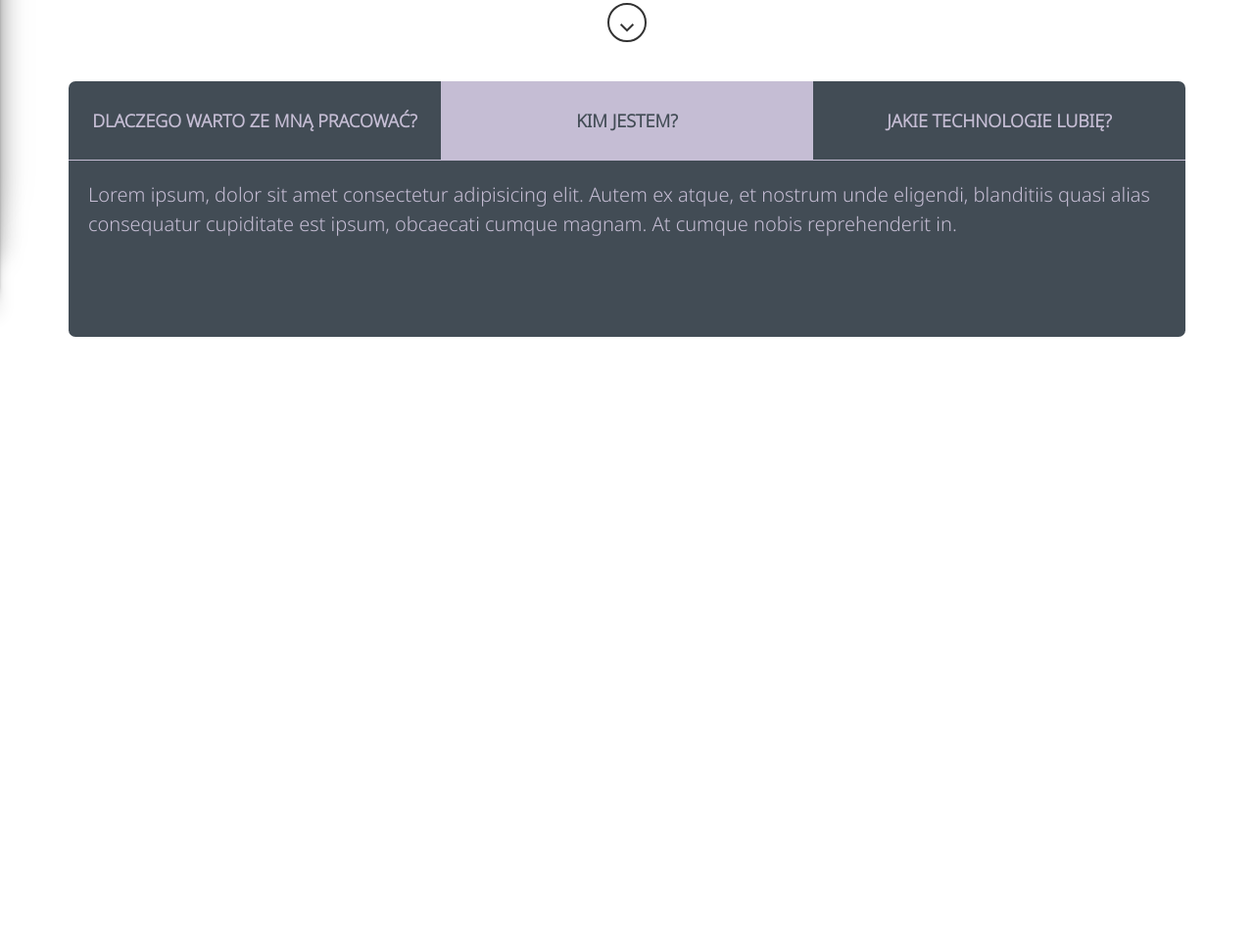
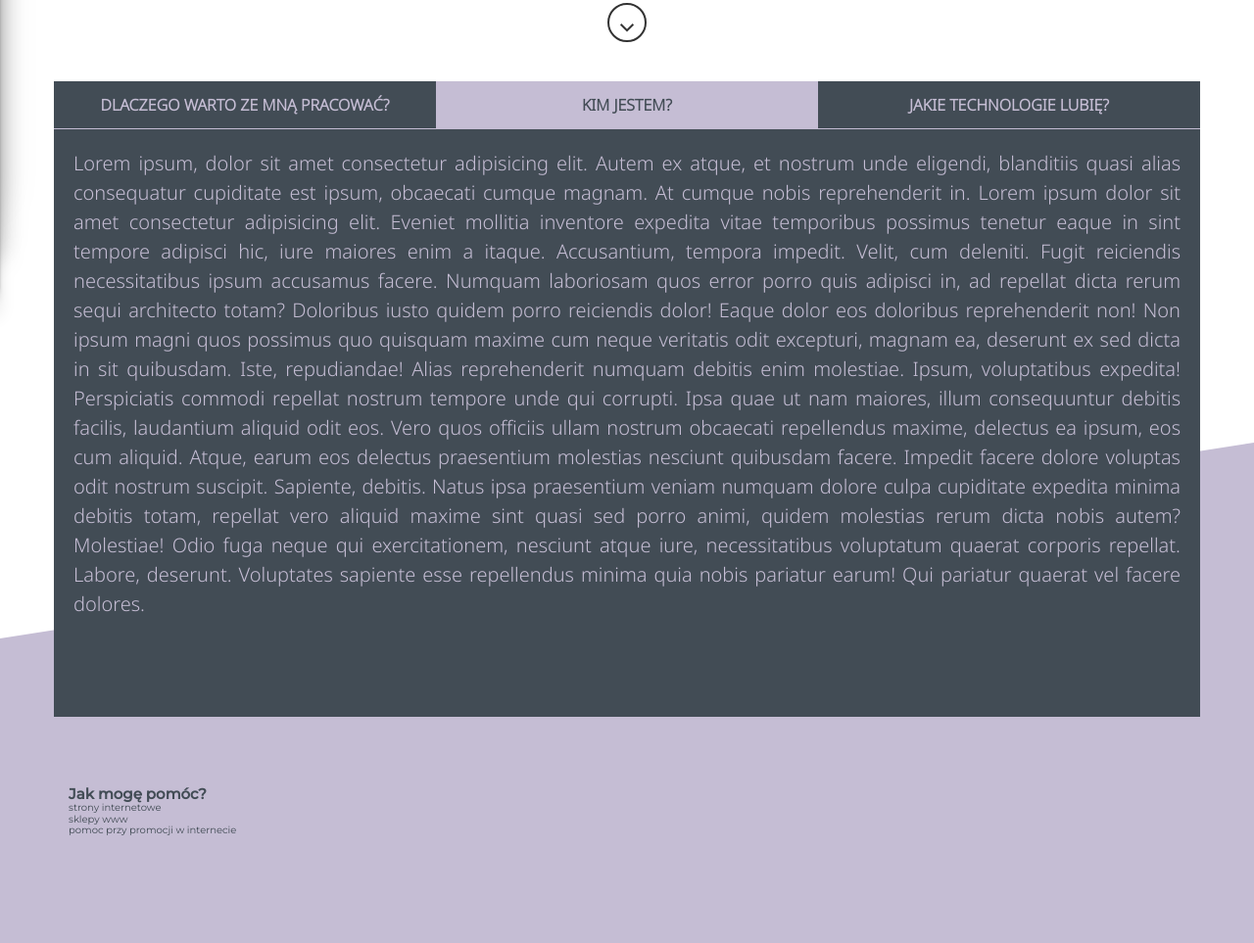
Before and after one commit to wiktor-bandura/my-personal-websiite-static-template, a website: page index.html in a window 1280 px wide. Shown: the part 509-1472 px from the top of the page at 98% size. Before the commit the page ends 893 px from the top, so only its background shows below. Drawn offline with nearby package versions, Linux system fonts and the light colour scheme; files that its build step writes are made by us from their sources.

Commit message:
About section with dummy content

```diff
--- a/index.html
+++ b/index.html
@@ -58,6 +58,8 @@
                 </div>
             </div>
         </section>
+    </div>
+    <div class="container container--100">
         <section class="about-section">
             <div class="about-section__head">
                <a href="#why-me" class="about-section__switch">Dlaczego warto ze mną pracować?</a>
@@ -66,14 +68,50 @@
             </div>
             <p class="about-section__content about-section__content--active">
                Lorem ipsum, dolor sit amet consectetur adipisicing elit. Autem ex atque, et nostrum unde eligendi, blanditiis quasi alias consequatur cupiditate est ipsum, obcaecati cumque magnam. At cumque nobis reprehenderit in.
+               Lorem ipsum dolor sit amet consectetur adipisicing elit. Eveniet mollitia inventore expedita vitae temporibus possimus tenetur eaque in sint tempore adipisci hic, iure maiores enim a itaque. Accusantium, tempora impedit.
+               Velit, cum deleniti. Fugit reiciendis necessitatibus ipsum accusamus facere. Numquam laboriosam quos error porro quis adipisci in, ad repellat dicta rerum sequi architecto totam? Doloribus iusto quidem porro reiciendis dolor!
+               Eaque dolor eos doloribus reprehenderit non! Non ipsum magni quos possimus quo quisquam maxime cum neque veritatis odit excepturi, magnam ea, deserunt ex sed dicta in sit quibusdam. Iste, repudiandae!
+               Alias reprehenderit numquam debitis enim molestiae. Ipsum, voluptatibus expedita! Perspiciatis commodi repellat nostrum tempore unde qui corrupti. Ipsa quae ut nam maiores, illum consequuntur debitis facilis, laudantium aliquid odit eos.
+               Vero quos officiis ullam nostrum obcaecati repellendus maxime, delectus ea ipsum, eos cum aliquid. Atque, earum eos delectus praesentium molestias nesciunt quibusdam facere. Impedit facere dolore voluptas odit nostrum suscipit.
+               Sapiente, debitis. Natus ipsa praesentium veniam numquam dolore culpa cupiditate expedita minima debitis totam, repellat vero aliquid maxime sint quasi sed porro animi, quidem molestias rerum dicta nobis autem? Molestiae!
+               Odio fuga neque qui exercitationem, nesciunt atque iure, necessitatibus voluptatum quaerat corporis repellat. Labore, deserunt. Voluptates sapiente esse repellendus minima quia nobis pariatur earum! Qui pariatur quaerat vel facere dolores.
            </p>
             <p class="about-section__content">
                Lorem ipsum, dolor sit amet consectetur adipisicing elit. Autem ex atque, et nostrum unde eligendi, blanditiis quasi alias consequatur cupiditate est ipsum, obcaecati cumque magnam. At cumque nobis reprehenderit in.
-             </p>
+               Lorem ipsum dolor sit amet consectetur adipisicing elit. Eveniet mollitia inventore expedita vitae temporibus possimus tenetur eaque in sint tempore adipisci hic, iure maiores enim a itaque. Accusantium, tempora impedit.
+               Velit, cum deleniti. Fugit reiciendis necessitatibus ipsum accusamus facere. Numquam laboriosam quos error porro quis adipisci in, ad repellat dicta rerum sequi architecto totam? Doloribus iusto quidem porro reiciendis dolor!
+               Eaque dolor eos doloribus reprehenderit non! Non ipsum magni quos possimus quo quisquam maxime cum neque veritatis odit excepturi, magnam ea, deserunt ex sed dicta in sit quibusdam. Iste, repudiandae!
+               Alias reprehenderit numquam debitis enim molestiae. Ipsum, voluptatibus expedita! Perspiciatis commodi repellat nostrum tempore unde qui corrupti. Ipsa quae ut nam maiores, illum consequuntur debitis facilis, laudantium aliquid odit eos.
+               Vero quos officiis ullam nostrum obcaecati repellendus maxime, delectus ea ipsum, eos cum aliquid. Atque, earum eos delectus praesentium molestias nesciunt quibusdam facere. Impedit facere dolore voluptas odit nostrum suscipit.
+               Sapiente, debitis. Natus ipsa praesentium veniam numquam dolore culpa cupiditate expedita minima debitis totam, repellat vero aliquid maxime sint quasi sed porro animi, quidem molestias rerum dicta nobis autem? Molestiae!
+               Odio fuga neque qui exercitationem, nesciunt atque iure, necessitatibus voluptatum quaerat corporis repellat. Labore, deserunt. Voluptates sapiente esse repellendus minima quia nobis pariatur earum! Qui pariatur quaerat vel facere dolores.
             <p class="about-section__content">
                Lorem ipsum, dolor sit amet consectetur adipisicing elit. Autem ex atque, et nostrum unde eligendi, blanditiis quasi alias consequatur cupiditate est ipsum, obcaecati cumque magnam. At cumque nobis reprehenderit in.
+               Lorem ipsum dolor sit amet consectetur adipisicing elit. Eveniet mollitia inventore expedita vitae temporibus possimus tenetur eaque in sint tempore adipisci hic, iure maiores enim a itaque. Accusantium, tempora impedit.
+               Velit, cum deleniti. Fugit reiciendis necessitatibus ipsum accusamus facere. Numquam laboriosam quos error porro quis adipisci in, ad repellat dicta rerum sequi architecto totam? Doloribus iusto quidem porro reiciendis dolor!
+               Eaque dolor eos doloribus reprehenderit non! Non ipsum magni quos possimus quo quisquam maxime cum neque veritatis odit excepturi, magnam ea, deserunt ex sed dicta in sit quibusdam. Iste, repudiandae!
+               Alias reprehenderit numquam debitis enim molestiae. Ipsum, voluptatibus expedita! Perspiciatis commodi repellat nostrum tempore unde qui corrupti. Ipsa quae ut nam maiores, illum consequuntur debitis facilis, laudantium aliquid odit eos.
+               Vero quos officiis ullam nostrum obcaecati repellendus maxime, delectus ea ipsum, eos cum aliquid. Atque, earum eos delectus praesentium molestias nesciunt quibusdam facere. Impedit facere dolore voluptas odit nostrum suscipit.
+               Sapiente, debitis. Natus ipsa praesentium veniam numquam dolore culpa cupiditate expedita minima debitis totam, repellat vero aliquid maxime sint quasi sed porro animi, quidem molestias rerum dicta nobis autem? Molestiae!
+               Odio fuga neque qui exercitationem, nesciunt atque iure, necessitatibus voluptatum quaerat corporis repellat. Labore, deserunt. Voluptates sapiente esse repellendus minima quia nobis pariatur earum! Qui pariatur quaerat vel facere dolores.
             </p>
        </section>
+    </div>
+    <div class="clip-background">
+        <section class="container offer-section">
+            <h2 class="offer-section__title">Jak mogę pomóc?</h2>
+            <div class="offer-section__grid">
+                <div class="offer-section__grid-box">
+                    strony internetowe
+                </div>
+                <div class="offer-section__grid-box">
+                    sklepy www
+                </div>
+                <div class="offer-section__grid-box">
+                    pomoc przy promocji w internecie
+                </div>
+            </div>
+        </div>
     </div>
     <script type="text/javascript">
         const checkbox = document.querySelector('#burger');
--- a/sass/base/_base.scss
+++ b/sass/base/_base.scss
@@ -20,6 +20,10 @@ body {
     padding-left: 1.5rem;
     margin-right: auto;
     margin-left: auto;
+
+    &--100 {
+      padding: 0;
+    }
   }
 
   @media (min-width: 768px) {
@@ -38,6 +42,8 @@ body {
     .container {
       width: 1170px;
     }
+
+
   }
 
   .violet {
--- a/sass/layout/_about.scss
+++ b/sass/layout/_about.scss
@@ -3,8 +3,8 @@
     color: $primary;
     font-family: $secondary-font;
     position: relative;
-    margin: 4rem 0;
-    border-radius: .7rem;
+    margin-top: 4rem;
+    z-index: 2;
 
     &__head {
         display: flex;
@@ -14,8 +14,8 @@
 
     &__switch {
         color: inherit;
-        padding: 3rem 1.5rem;
-        font-size: 1.8rem;
+        padding: 1.5rem;
+        font-size: 1.6rem;
         font-weight: bold;
         text-transform: uppercase;
         text-decoration: none;
@@ -24,6 +24,7 @@
         justify-content: center;
         text-align: center;
         flex: 1;
+        flex-grow: 1;
 
         &--active {
             color: $secondary;
@@ -34,6 +35,7 @@
     &__content {
         font-size: 2rem;
         line-height: 1.5;
+        text-align: justify;
         padding: 2rem;
         visibility: hidden;
         height: 0;
--- a/sass/layout/_header.scss
+++ b/sass/layout/_header.scss
@@ -142,7 +142,7 @@
     height: 100vh;
     background-color: #333;
     opacity: 0;
-    z-index: 2;
+    z-index: 4;
     transform: translateX(100%);
     transition: opacity .4s ease;
 }
--- a/sass/layout/_layout.scss
+++ b/sass/layout/_layout.scss
@@ -0,0 +1,8 @@
+.clip-background {
+    width: 100%;
+    height: 80rem;
+    background-color: $primary;
+    clip-path: polygon(0 25%, 100% 0, 100% 100%, 0% 100%);
+    transform: translateY(-35%);
+    padding-top: 35rem;
+}
--- a/sass/main.scss
+++ b/sass/main.scss
@@ -7,3 +7,4 @@
 @import "./layout/header";
 @import "./layout/hero";
 @import "./layout/about";
+@import "./layout/offer";
```
Also changed, not shown: sass/layout/_offer.scss (added). Lines whose indentation alone changed are shown as unchanged.
